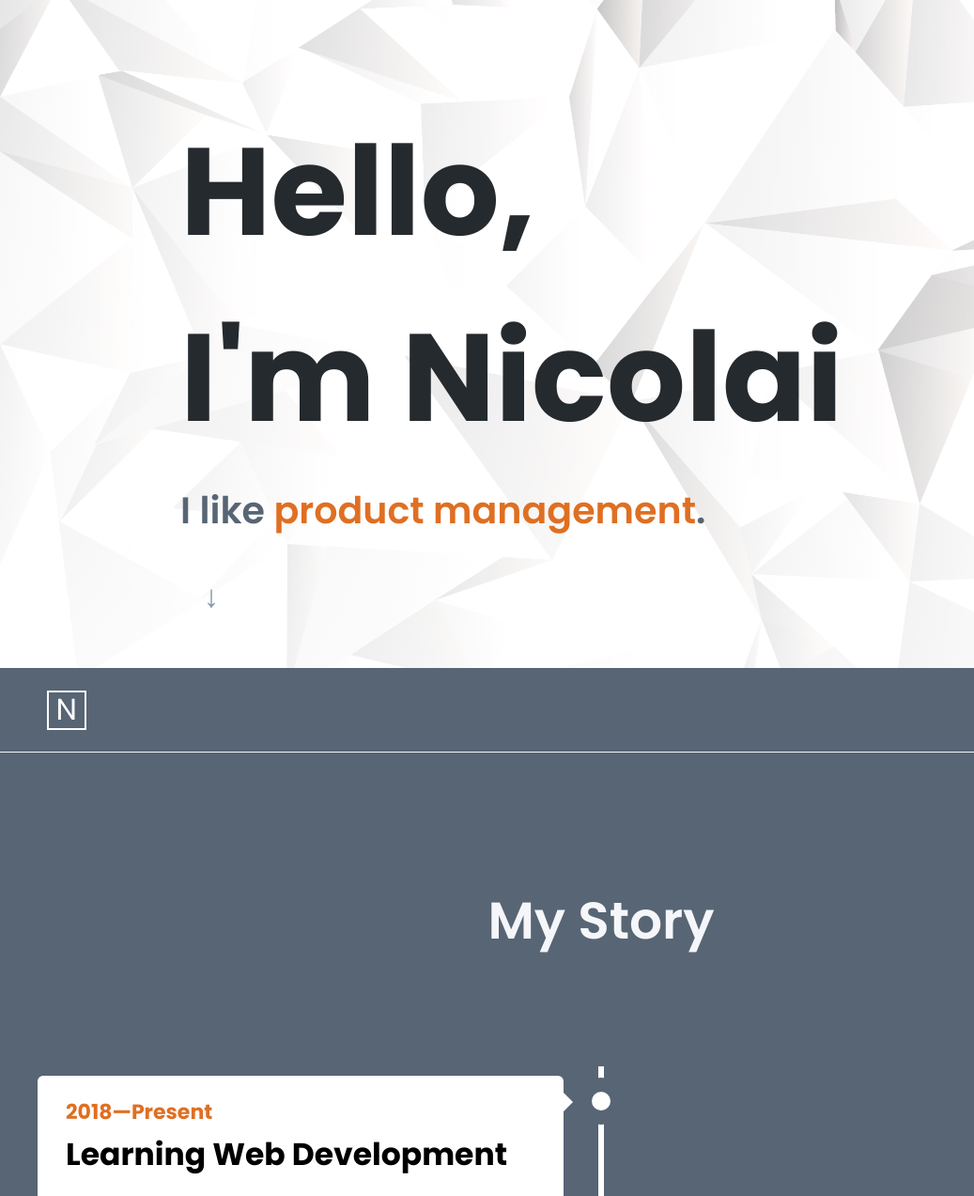
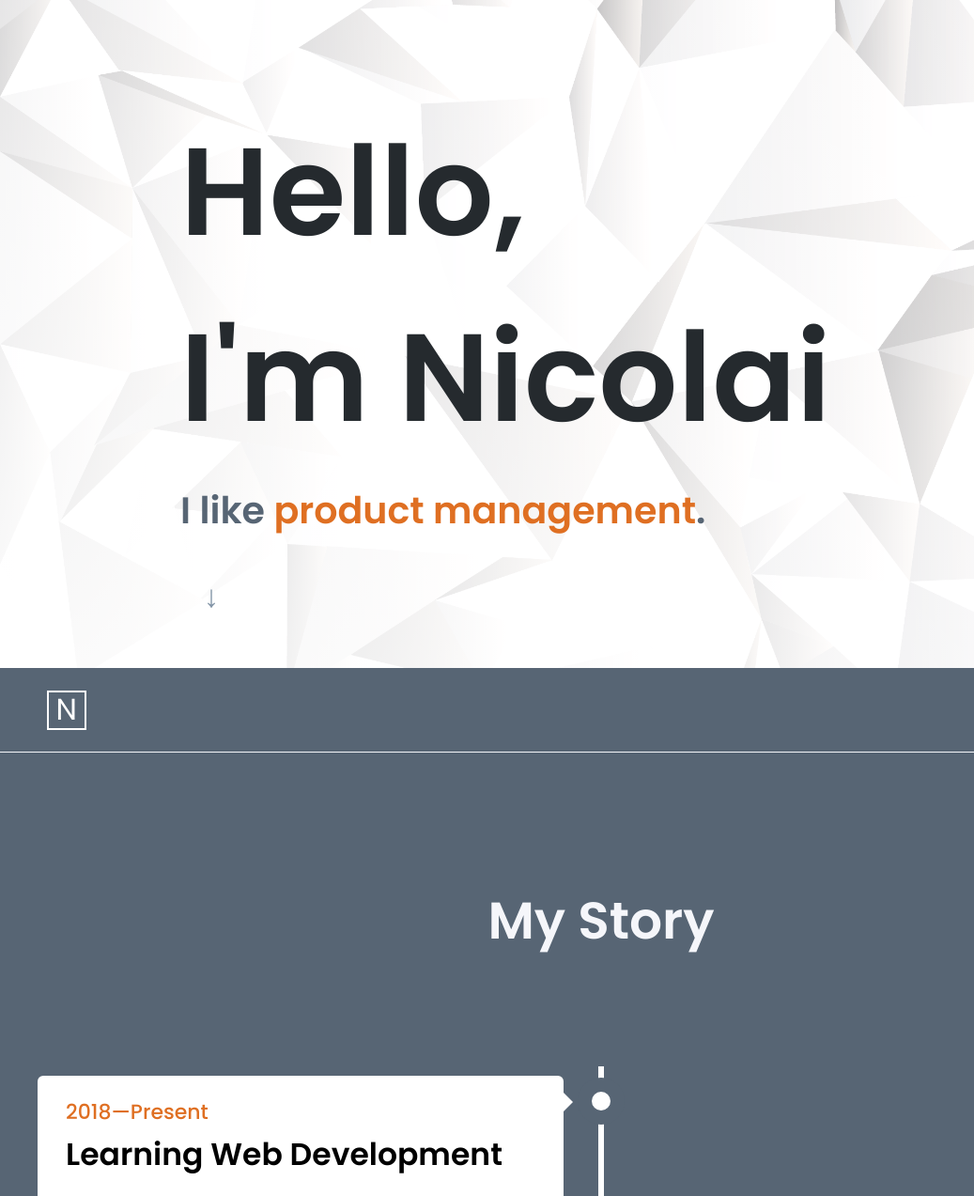
Before and after one commit to nsafai/nsafai.github.io, a plain HTML site: page index.html in a window 1280 px wide. Shown: the top 1273 px of the page at 94% size, 0-1037 px from the left. Drawn offline with Linux system fonts and the light colour scheme.

Commit message:
adjusting font weight on h3 and h4

```diff
--- a/css/styles.css
+++ b/css/styles.css
@@ -64,7 +64,7 @@ h1 {
     margin: 0;
     font-size: 6em;
     color: var(--dark-grey);
-    font-weight:700;
+    font-weight:600;
 }
 
 h2 {
@@ -185,6 +185,7 @@ h3 {
     margin-bottom: 0.2em;
     font-size: 1em;
     color: var(--highlight);
+    font-weight:500;
 }
 
 h4 {
@@ -192,6 +193,7 @@ h4 {
     margin-bottom: 0.4em;
     font-size: 1.5em;
     color: var(--blue-grey) font-size: 1.5em;
+    font-weight:600;
 }
 
 .timeline-container img:not(.first-image) {
```
